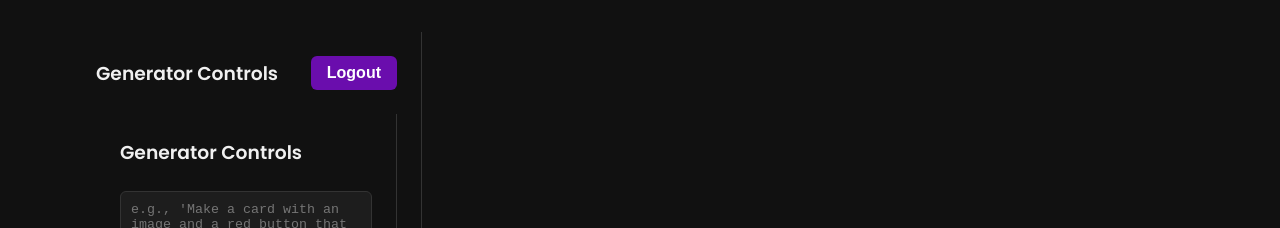
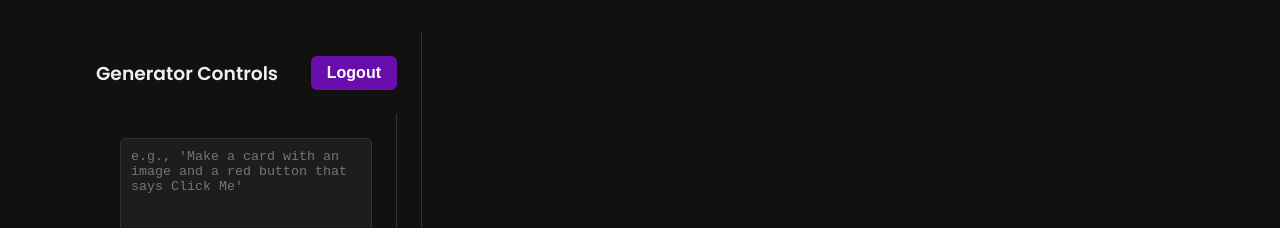
Before and after one commit to yash7399/React-Component-Generator-client, a React (Vite) app: page / in a window 1280 px wide. Shown: the top 228 px of the page. Built offline with nearby package versions, Linux system fonts and the light colour scheme; no server answers; sample sign-in values are in the browser's storage.

Commit message:
Update ChatPanel.jsx

```diff
--- a/src/components/ChatPanel.jsx
+++ b/src/components/ChatPanel.jsx
@@ -1,7 +1,6 @@
 function ChatPanel({ prompt, setPrompt, handleSubmit, loading, error }) {
   return (
     <div className="panel chat-panel">
-      <h3>Generator Controls</h3>
       <form onSubmit={handleSubmit} style={{ display: 'flex', flexDirection: 'column', gap: '1rem', height: '100%' }}>
         <textarea
           value={prompt}
```
